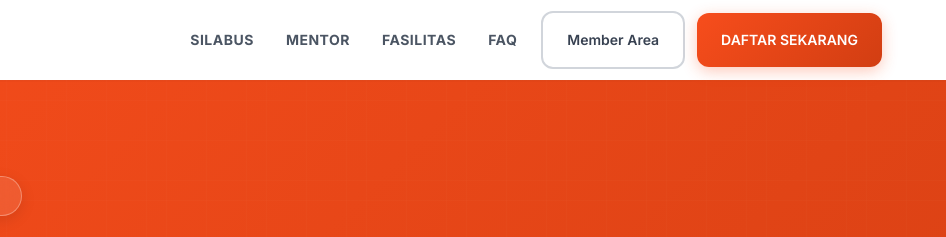
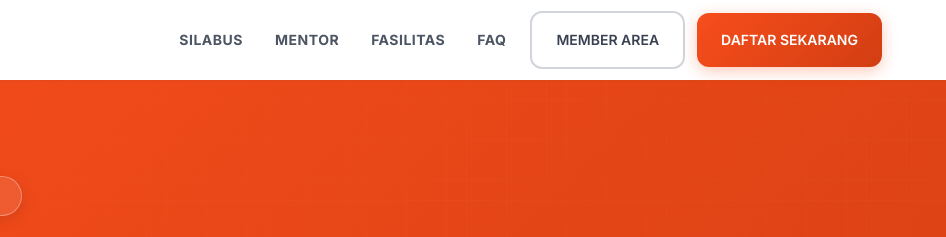
Before and after one commit to codepolitanlab/landing-ai-laravel, a plain HTML site: page index.html in a window 1280 px wide. Shown: the top 237 px of the page, 334-1280 px from the left. Drawn offline with Linux system fonts and the light colour scheme.

Commit message:
ganti huruf kapital tombol

```diff
--- a/index.html
+++ b/index.html
@@ -85,7 +85,7 @@
                     <li class="nav-item"><a href="#faq" class="nav-link">FAQ</a></li>
                 </ul>
                 <div class="nav-cta">
-                    <a href="https://www.codepolitan.com/login/" class="btn btn-outline">Member Area</a>
+                    <a href="https://www.codepolitan.com/login/" class="btn btn-outline">MEMBER AREA</a>
                     <a href="#pricing" class="btn btn-primary">DAFTAR SEKARANG</a>
                 </div>
             </div>
```
